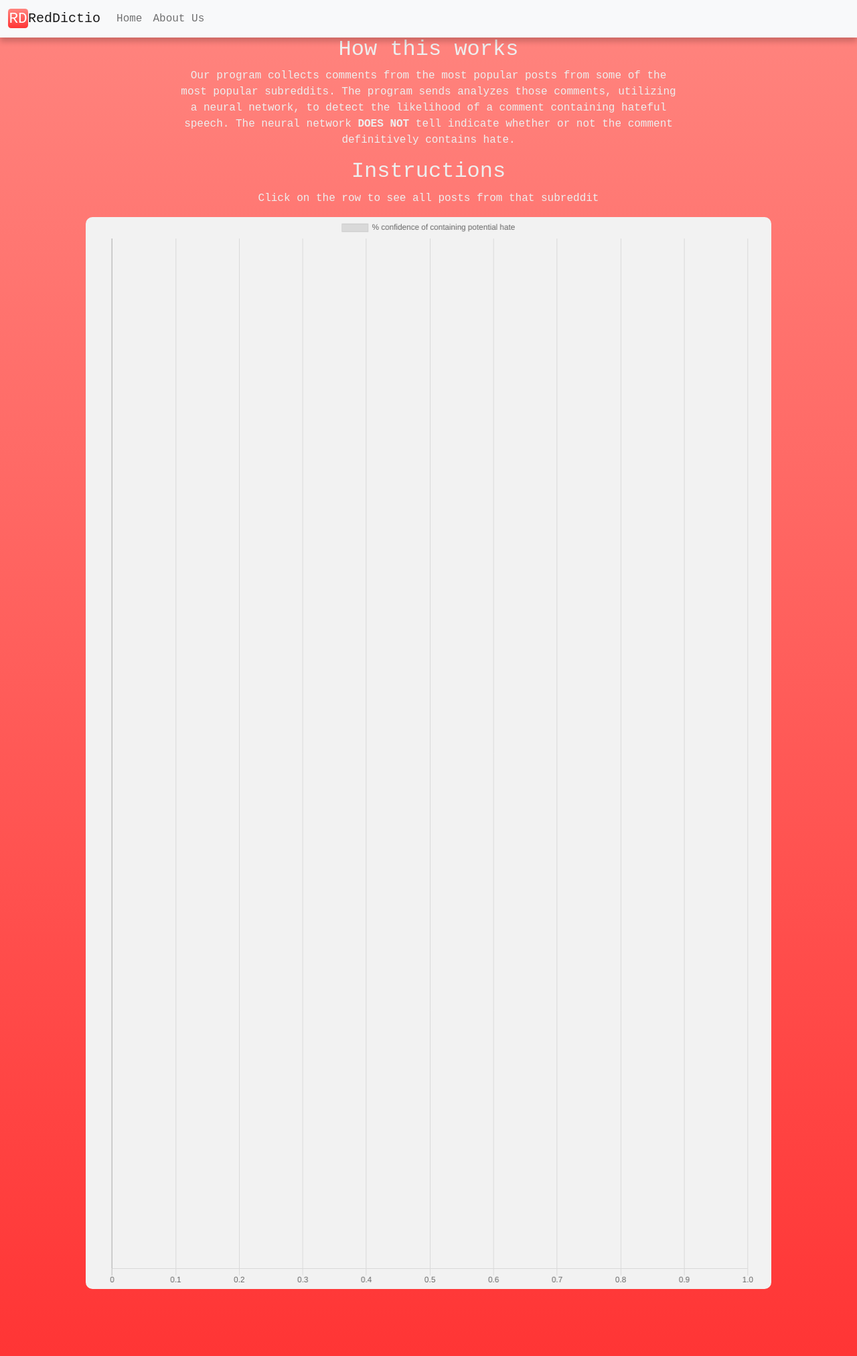
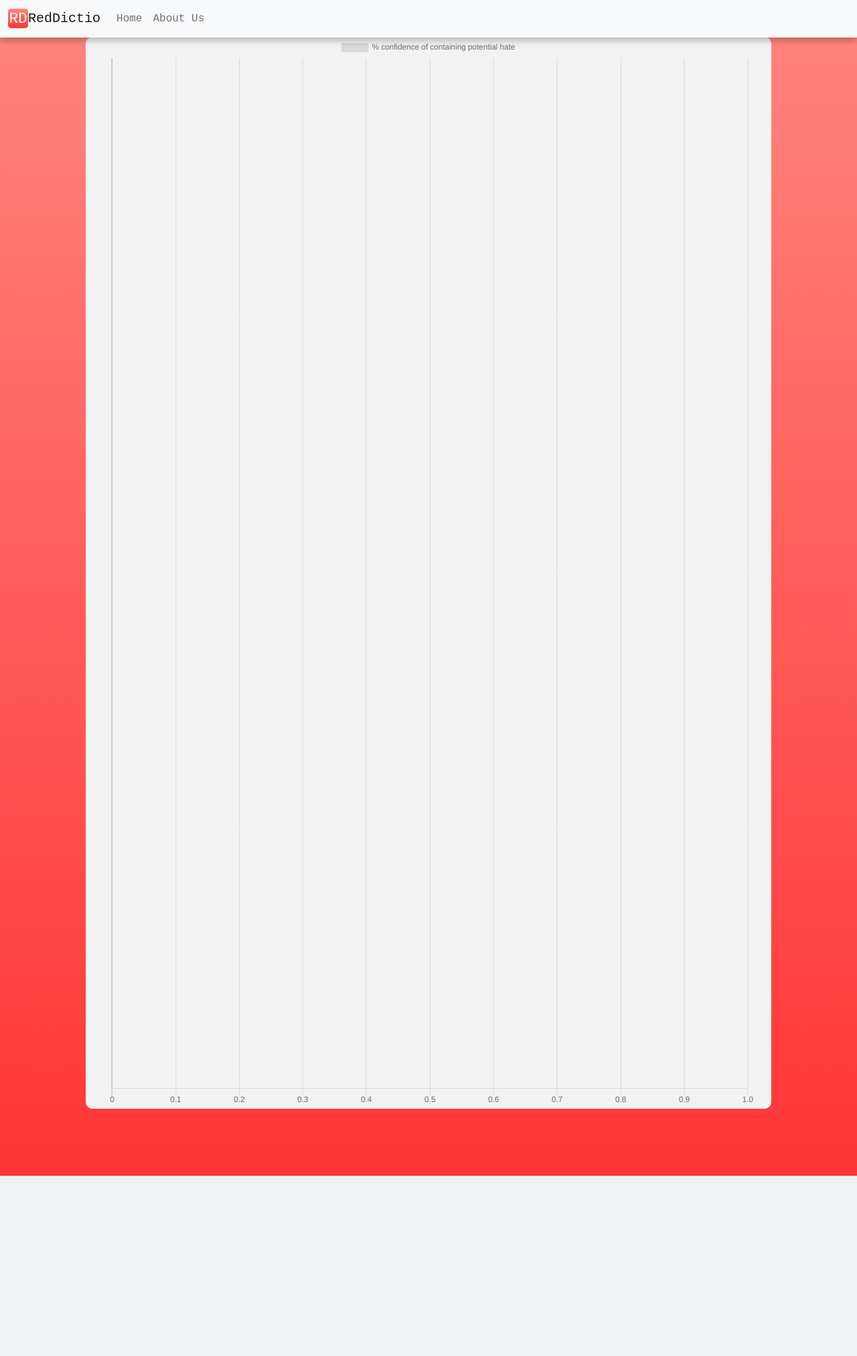
Before and after one commit to rpsmith77/RedDictio, a Flask app: page / in a window 1280 px wide. Shown: the whole page at 67% size. After the commit the page ends 1755 px from the top, so only its background shows below. Run offline with Flask 2, Linux system fonts and the light colour scheme; parts of the project's set-up code (start-up, migrations or seed data) failed here and were passed over; some libraries are stand-ins or nearby versions.

Commit message:
cleaned up code

```diff
--- a/static/css/main.css
+++ b/static/css/main.css
@@ -1,5 +1,3 @@
-/* Sets background for entire page */
-
 .header {
     position: fixed;
     width: 100%;
--- a/templates/base.html
+++ b/templates/base.html
@@ -9,6 +9,7 @@
     <link rel="stylesheet" href="{{ url_for('static', filename='css/main.css') }}">
     <link rel="shortcut icon" href="{{ url_for('static', filename='images/logo.svg') }}">
     <script type="text/javascript" src="https://cdnjs.cloudflare.com/ajax/libs/Chart.js/2.7.2/Chart.js"></script>
+    <!-- Title slot -->
     <title>{% block  title %}{% endblock %}</title>
     <!-- Nav bar -->
     <div class="header_height">
@@ -38,23 +39,7 @@
 </head>
 <body>
 
-<div class="row">
-{#    <div class="col-3"></div>#}
-    <div class="col">
-        <h2>How this works</h2>
-        <p>
-            Our program collects comments from the most popular posts from some of the most popular subreddits.
-            The program sends analyzes those comments, utilizing a neural network, to detect the likelihood
-            of a comment containing hateful speech. The neural network <strong>DOES NOT</strong> tell indicate whether
-            or not the comment definitively contains hate.
-        </p>
-        <h2>Instructions</h2>
-    </div>
-   {#   <div class="col-3"></div> #}
-</div>
-
 {% block body %}{% endblock %}
-
 
 <script src="https://cdn.jsdelivr.net/npm/bootstrap@5.1.1/dist/js/bootstrap.bundle.min.js"
         integrity="sha384-/bQdsTh/da6pkI1MST/rWKFNjaCP5gBSY4sEBT38Q/9RBh9AH40zEOg7Hlq2THRZ"
--- a/templates/index.html
+++ b/templates/index.html
@@ -3,22 +3,15 @@
 {% block title %}RedDictio{% endblock %}
 
 {% block body %}
-    <!-- Instructions -->
-    <p>Click on the row to see all posts from that subreddit</p>
 
-
+    <!-- Subreddit Chart -->
     <div class="content chart">
-
         <div class="row">
             <div class="chart-container row h-100">
                 <canvas id="myChart"></canvas>
             </div>
         </div>
-
     </div>
-
-
-
 
     <script>
         var chartData = {
@@ -47,10 +40,7 @@
                     onClick: function (e) {
                         var activePoints = myChart.getElementsAtEvent(e, 'nearest', {intersect: true}, true);
                         var firstPoint = activePoints[0];
-                        console.log(firstPoint)
-                        console.log(firstPoint._view['label'])
                         window.open("/post/" + firstPoint._view['label'], "_self");
-
                     }
                 }
             }
```
